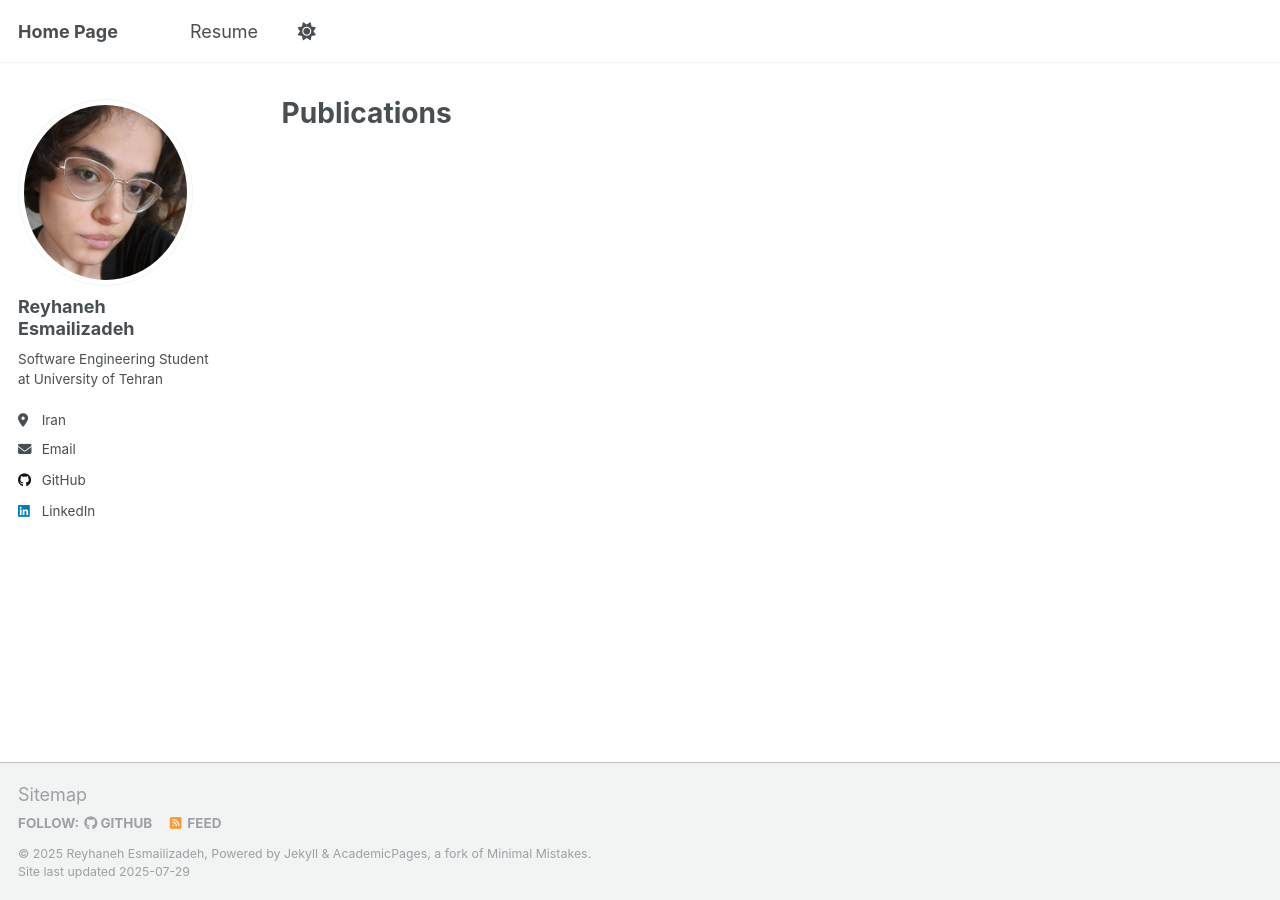
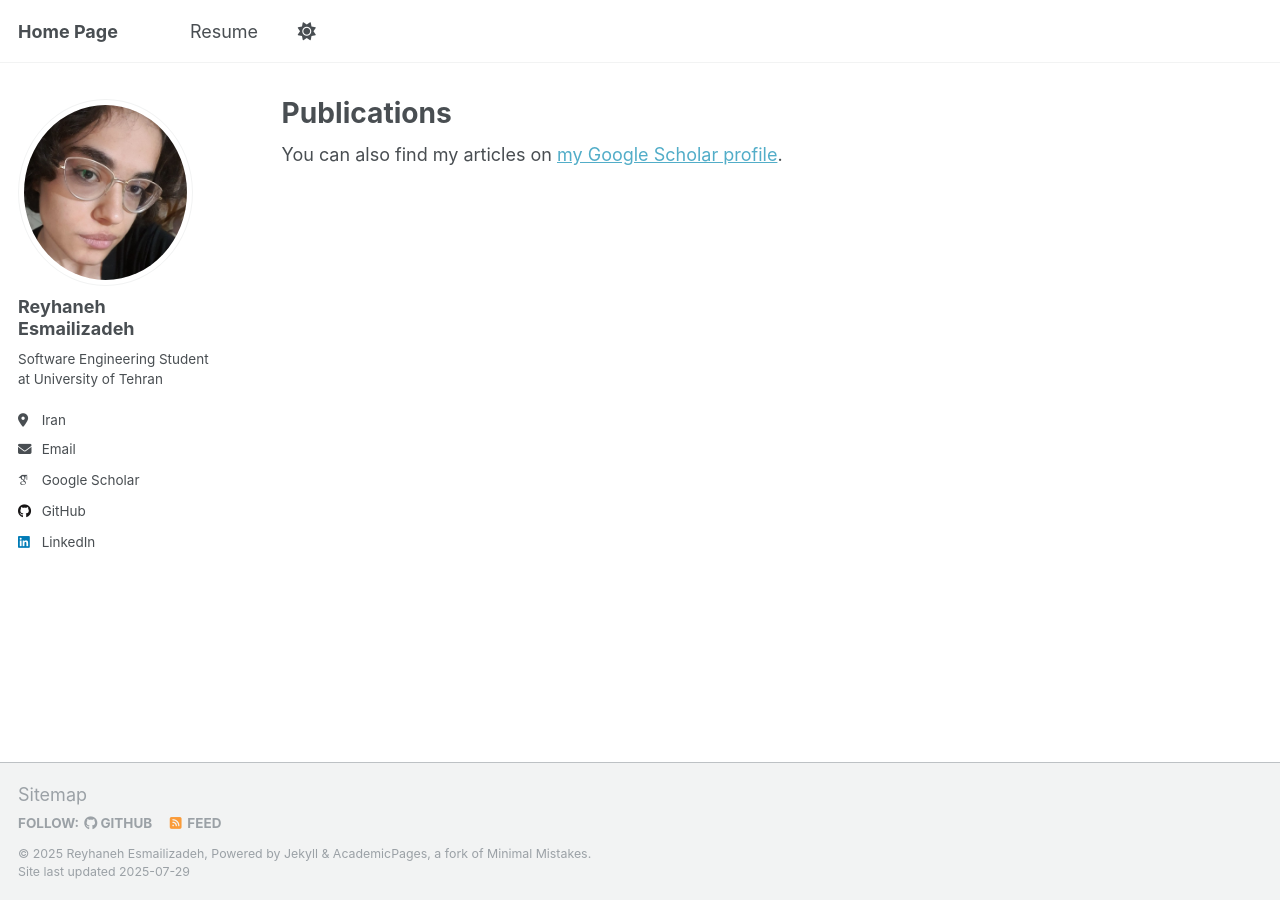
Before and after one commit to Reyhaneesmailizadeh/Reyhaneesmailizadeh.github.io, a Jekyll site: the page built from _pages/publications.html, in a window 1280 px wide. Built offline with Jekyll 4.4.1, drawn with Linux system fonts in a browser that asks for light colours; some web fonts are replaced; a script that is not in the unit is left out; part of the change alters nothing that is shown.

Commit message:
Update _config.yml

```diff
--- a/_config.yml
+++ b/_config.yml
@@ -34,7 +34,7 @@ author:
   # Academic websites
   # academia         : # URL
   # arxiv            : # URL - Update with the correct link to your profile
-  # googlescholar    : "https://scholar.google.com/citations?user=PS_CX0AAAAAJ"
+  googlescholar    : "https://scholar.google.com/citations?hl=en&user=4xr8tJUAAAAJ"
   # impactstory      : # URL
   # orcid            : "http://orcid.org/yourorcidurl"
   # semantic         : # URL
```
